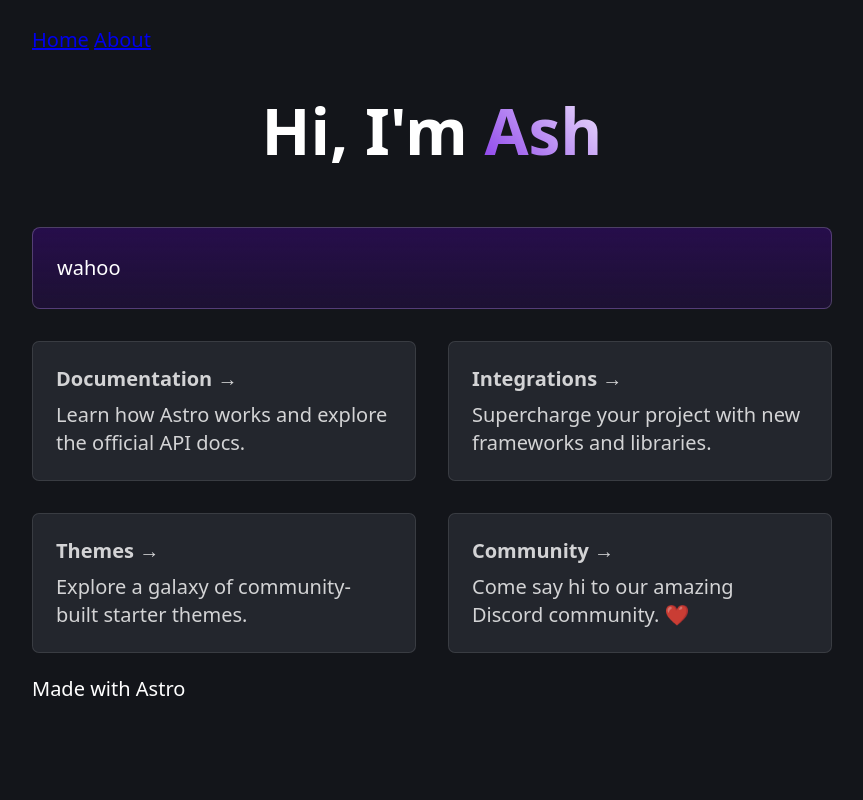
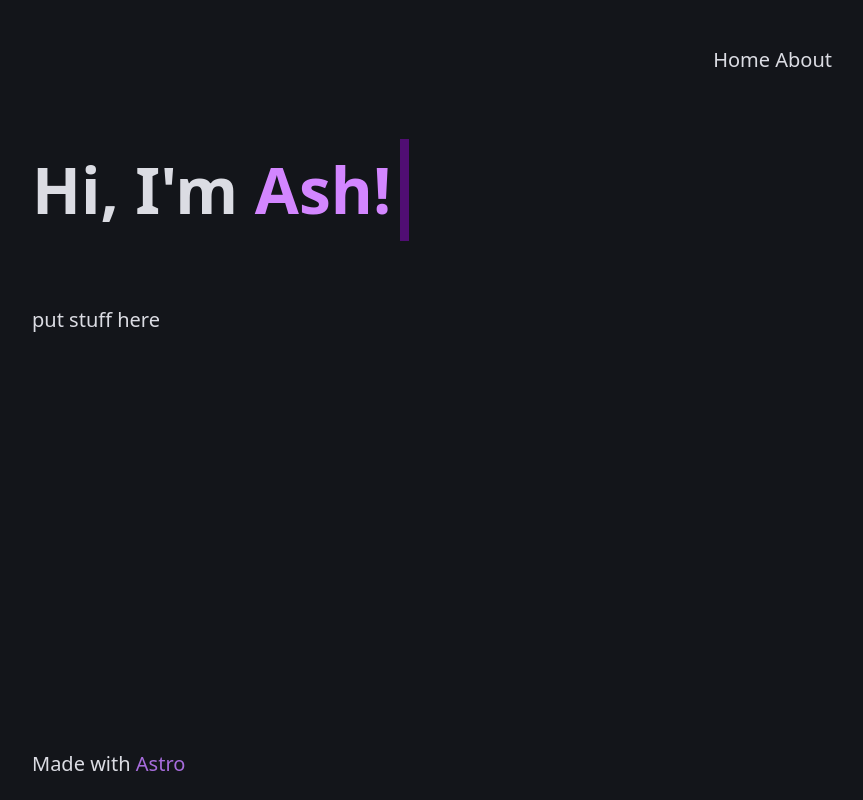
Before and after one commit to themushroomboy/themushroomboy.github.io, an Astro site: page / in a window 1280 px wide. Shown: the whole page, without its empty margins (208-1071 px from the left). Built offline with nearby package versions, Linux system fonts and the light colour scheme; Astro itself is replaced by a stand-in of ours.

Commit message:
making progress
its starting to actually look like a site now

```diff
--- a/package.json
+++ b/package.json
@@ -13,6 +13,7 @@
     "@astrojs/check": "^0.3.4",
     "@astrojs/sitemap": "^3.0.4",
     "astro": "^4.1.1",
+    "typeit": "^8.8.0",
     "typescript": "^5.3.3"
   }
 }
--- a/src/components/Footer.astro
+++ b/src/components/Footer.astro
@@ -3,5 +3,12 @@
 ---
 
 <footer>
-  <p>Made with Astro</p>
+  <p>Made with <a href="https://astro.build/">Astro</a></p>
 </footer>
+
+<style>
+  footer {
+    position: fixed;
+    bottom: 0;
+  }
+</style>
--- a/src/components/InfoBox.astro
+++ /dev/null
@@ -1,58 +0,0 @@
----
-interface Props {
-	title: string;
-	body: string;
-}
-
-const { title, body } = Astro.props;
----
-
-<li class="info-box">
-	<h2>
-		{title}
-	</h2>
-	<p>
-		{body}
-	</p>
-</li>
-<style>
-	.info-box {
-		list-style: none;
-		display:flex;
-		padding: 1px;
-		background-color: #23262d;
-		background-image: none;
-		background-size: 400%;
-		border-radius: 7px;
-		background-position: 100%;
-		transition: background-position 0.6s cubic-bezier(0.22, 1, 0.36, 1);
-		box-shadow: inset 0 0 0 1px rgba(255, 255, 255, 0.1);
-	}
-	.info-box > a {
-		width: 100%;
-		text-decoration: none;
-		line-height: 1.4;
-		padding: calc(1.5rem - 1px);
-		border-radius: 8px;
-		color: white;
-		background-color: #23262d;
-		opacity: 0.8;
-	}
-	h2 {
-		margin: 0;
-		font-size: 1.25rem;
-		transition: color 0.6s cubic-bezier(0.22, 1, 0.36, 1);
-	}
-	p {
-		margin-top: 0.5rem;
-		margin-bottom: 0;
-
-	}
-	.info-box:is(:hover, :focus-within) {
-		background-position: 0;
-		background-image: var(--accent-gradient);
-	}
-	.info-box:is(:hover, :focus-within) h2 {
-		color: rgb(var(--accent-light));
-	}
-</style>
--- a/src/components/Navigation.astro
+++ b/src/components/Navigation.astro
@@ -1,4 +1,22 @@
 ---
 ---
-<a href="/">Home</a>
-<a href="/about">About</a>
+<header>
+    <ul>
+        <a href="/">Home</a>
+        <a href="/about">About</a>
+    </ul>
+</header>
+
+<style>
+    header {
+        text-align: right;
+    }
+    a {
+        color: rgb(219, 220, 227);
+        text-decoration: none;
+    }
+    a:hover {
+        color: rgb(198, 152, 238);
+		text-decoration: underline;
+    }
+</style>
--- a/src/components/Socials.astro
+++ b/src/components/Socials.astro
@@ -4,7 +4,7 @@ import youtubeIcon from './icons/YouTube-Icon-Full-Color-Logo.wine.svg';
 ---
 
 <ul role="list">
-        <Image src={youtubeIcon} alt="" width="40"/> Youtube: <a href="https://youtube.com/@ashfanboy">@ashfanboy</a>
+        <Image style="vertical-align:middle" src={youtubeIcon} alt="" width="45"/>Youtube: <a href="https://youtube.com/@ashfanboy">@ashfanboy</a>
 </ul>
 
 <style>
--- a/src/layouts/Layout.astro
+++ b/src/layouts/Layout.astro
@@ -23,22 +23,16 @@ const { title } = Astro.props;
 </html>
 <style is:global>
 	:root {
-		--accent: 136, 58, 234;
-		--accent-light: 224, 204, 250;
+		--accent: rgb(196, 153, 249);
+		--accent-light: rgb(224, 204, 250);
 		--accent-dark: 49, 10, 101;
-		--accent-gradient: linear-gradient(
-			45deg,
-			rgb(var(--accent)),
-			rgb(var(--accent-light)) 30%,
-			white 60%
-		);
 	}
 	main {
     	margin: auto;
     	padding: 1rem;
     	width: 800px;
     	max-width: calc(100% - 2rem);
-    	color: white;
+    	color: rgb(219, 220, 227);
     	font-size: 20px;
    		line-height: 1.6;
 	}
@@ -58,11 +52,14 @@ const { title } = Astro.props;
 			Courier New,
 			monospace;
 	}
-	.text-gradient {
-        background-image: var(--accent-gradient);
-		-webkit-background-clip: text;
-		-webkit-text-fill-color: transparent;
-		background-size: 400%;
-		background-position: 0%;
+	.purple-text {
+		color: rgb(211, 134, 255);
+	}
+	a {
+        color: rgb(167, 108, 220);
+        text-decoration: none;
+    }
+    a:hover {
+        color: rgb(198, 152, 238);
     }
 </style>
--- a/src/pages/about.astro
+++ b/src/pages/about.astro
@@ -8,9 +8,9 @@ import Footer from '../components/Footer.astro';
 <Layout title="catboyash - about">
 	<main>
         <Navigation />
-		<h1><span class="text-gradient">About Me</span></h1>
+		<h1><span class="purple-text">About Me</span></h1>
 		<p>
-            Hello! My name is Ash.
+			put stuff here
 		</p>
         <Socials />
         <Footer />
@@ -18,5 +18,8 @@ import Footer from '../components/Footer.astro';
 </Layout>
 
 <style>
-
+    h1 {
+		font-size: 3rem;
+		font-weight: 700;
+	}
 </style>
--- a/src/pages/index.astro
+++ b/src/pages/index.astro
@@ -1,6 +1,5 @@
 ---
 import Layout from '../layouts/Layout.astro';
-import LinkBox from '../components/LinkBox.astro';
 import Navigation from '../components/Navigation.astro';
 import Footer from '../components/Footer.astro';
 ---
@@ -8,32 +7,13 @@ import Footer from '../components/Footer.astro';
 <Layout title="catboyash">
 	<main>
 		<Navigation />
-		<h1>Hi, I'm <span class="text-gradient">Ash</span></h1>
-		<p class="box">
-			wahoo
+		<div class="container">
+			<h1 class="typing">Hi, I'm <span class="purple-text">Ash!</span></h1>
+		</div>
+		<div style="clear: both"></div>
+		<p>
+			put stuff here
 		</p>
-		<ul role="list" class="link-card-grid">
-			<LinkBox
-				href="https://docs.astro.build/"
-				title="Documentation"
-				body="Learn how Astro works and explore the official API docs."
-			/>
-			<LinkBox
-				href="https://astro.build/integrations/"
-				title="Integrations"
-				body="Supercharge your project with new frameworks and libraries."
-			/>
-			<LinkBox
-				href="https://astro.build/themes/"
-				title="Themes"
-				body="Explore a galaxy of community-built starter themes."
-			/>
-			<LinkBox
-				href="https://astro.build/chat/"
-				title="Community"
-				body="Come say hi to our amazing Discord community. ❤️"
-			/>
-		</ul>
 		<Footer />
 	</main>
 </Layout>
@@ -42,21 +22,27 @@ import Footer from '../components/Footer.astro';
 	h1 {
 		font-size: 4rem;
 		font-weight: 700;
-		line-height: 1;
-		text-align: center;
-		margin-bottom: 1em;
 	}
-	.box {
-		margin-bottom: 2rem;
-		border: 1px solid rgba(var(--accent-light), 25%);
-		background: linear-gradient(rgba(var(--accent-dark), 66%), rgba(var(--accent-dark), 33%));
-		padding: 1.5rem;
-		border-radius: 8px;
+	.typing {
+		overflow: hidden;
+  		border-right: .15em solid rgb(164, 6, 237);
+		white-space: nowrap;
+		width: 0;
+  		animation:
+    		typing 2s steps(30, end) forwards,
+    		blink-caret .75s infinite;
 	}
-	.link-card-grid {
-		display: grid;
-		grid-template-columns: repeat(auto-fit, minmax(24ch, 1fr));
-		gap: 2rem;
-		padding: 0;
+	.container {
+		float: left;
+		text-align: left;
+	}
+	@keyframes typing {
+  		from { width: 0 }
+		to { width: 100% }
+	}
+
+	@keyframes blink-caret {
+ 		from, to { border-color: transparent }
+  		50% { border-color: rgb(164, 6, 237); }
 	}
 </style>
```
Also changed, not shown: 1 other file.
